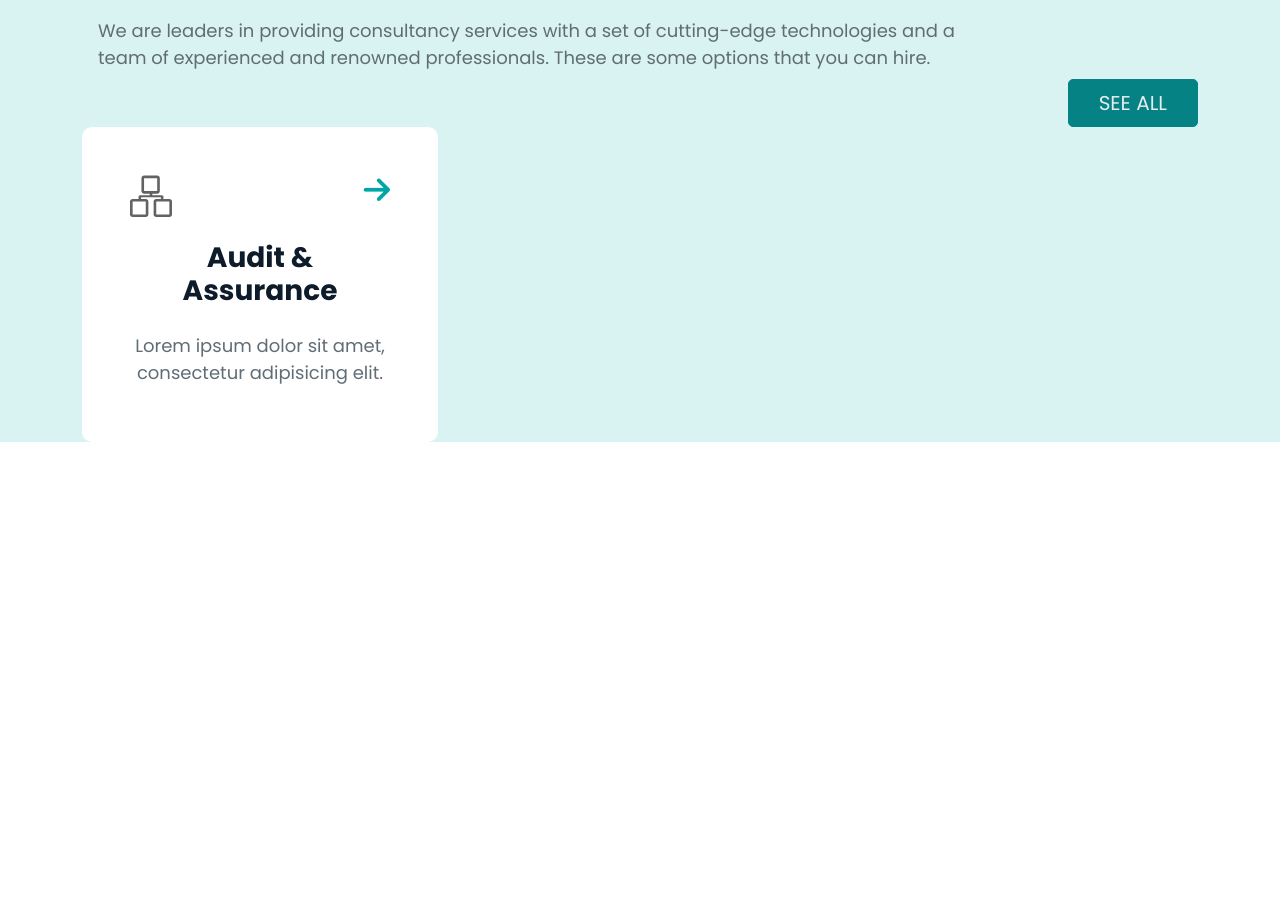
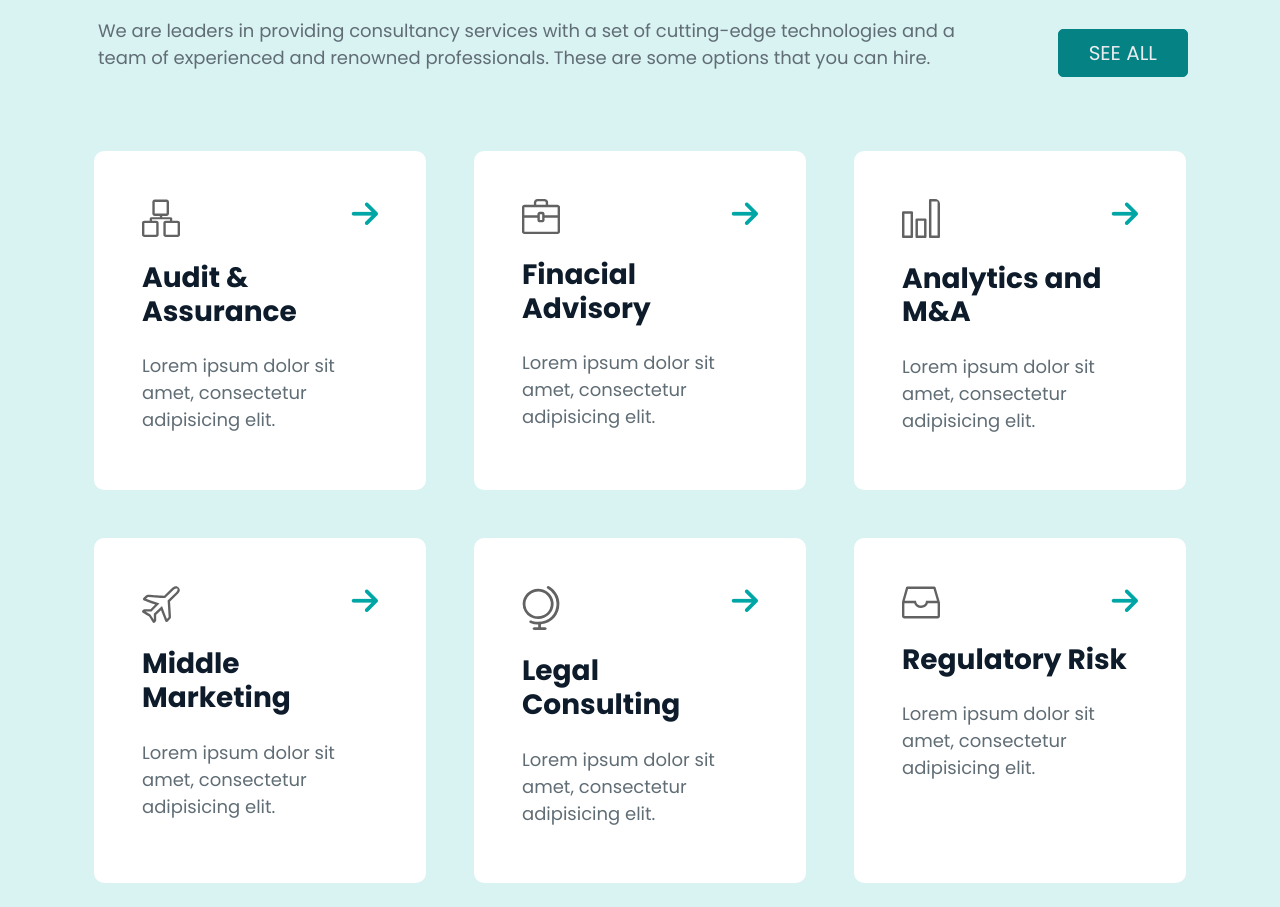
Before and after one commit to FabioCostantino84/proj-html-vuejs, a Vue app: page / in a window 1280 px wide. Shown: the part 1300-2207 px from the top of the page. Before the commit the page ends 1742 px from the top, so only its background shows below. Built offline with nearby package versions, Linux system fonts and the light colour scheme.

Commit message:
add all card MainServices

```diff
--- a/src/components/MainServices.vue
+++ b/src/components/MainServices.vue
@@ -27,22 +27,93 @@ export default {
                     </div>
                 </div>
                 <div class="col-2 d-flex justify-content-end align-items-end">
-                    <div>
+                    <div class="see_all">
                         <a class="btn" href="#" role="button">SEE ALL</a>
                     </div>
                 </div>
             </div>
 
             <div class="row">
-                <div class="col-4">
+                <div class="col-4 px-4 py-4">
                     <div class="card border-0">
                         <div class="container px-5 d-flex justify-content-between pt-5 pb-2">
                             <img src="../assets/svg/svg-1.svg" class="card-img-top" alt="svg">
                             <i class="fa-solid fa-arrow-right"></i>
                         </div>
 
-                        <div class="container text-start px-5 card-body text-center">
+                        <div class="container text-start px-5 card-body">
                             <h5>Audit & Assurance</h5>
+                            <p class="pt-3 card-text">Lorem ipsum dolor sit amet, consectetur adipisicing elit.</p>
+                        </div>
+                    </div>
+                </div>
+                <!-- /first card -->
+
+                <div class="col-4 px-4 py-4">
+                    <div class="card border-0">
+                        <div class="container px-5 d-flex justify-content-between pt-5 pb-2">
+                            <img src="../assets/svg/svg-2.svg" class="card-img-top" alt="svg">
+                            <i class="fa-solid fa-arrow-right"></i>
+                        </div>
+
+                        <div class="container text-start px-5 card-body">
+                            <h5>Finacial Advisory</h5>
+                            <p class="pt-3 card-text">Lorem ipsum dolor sit amet, consectetur adipisicing elit.</p>
+                        </div>
+                    </div>
+                </div>
+
+                <div class="col-4 px-4 py-4">
+                    <div class="card border-0">
+                        <div class="container px-5 d-flex justify-content-between pt-5 pb-2">
+                            <img src="../assets/svg/svg-3.svg" class="card-img-top" alt="svg">
+                            <i class="fa-solid fa-arrow-right"></i>
+                        </div>
+
+                        <div class="container text-start px-5 card-body">
+                            <h5>Analytics and M&A</h5>
+                            <p class="pt-3 card-text">Lorem ipsum dolor sit amet, consectetur adipisicing elit.</p>
+                        </div>
+                    </div>
+                </div>
+
+                <div class="col-4 px-4 py-4">
+                    <div class="card border-0">
+                        <div class="container px-5 d-flex justify-content-between pt-5 pb-2">
+                            <img src="../assets/svg/svg-4.svg" class="card-img-top" alt="svg">
+                            <i class="fa-solid fa-arrow-right"></i>
+                        </div>
+
+                        <div class="container text-start px-5 card-body">
+                            <h5>Middle Marketing</h5>
+                            <p class="pt-3 card-text">Lorem ipsum dolor sit amet, consectetur adipisicing elit.</p>
+                        </div>
+                    </div>
+                </div>
+
+                <div class="col-4 px-4 py-4">
+                    <div class="card border-0">
+                        <div class="container px-5 d-flex justify-content-between pt-5 pb-2">
+                            <img src="../assets/svg/svg-5.svg" class="card-img-top" alt="svg">
+                            <i class="fa-solid fa-arrow-right"></i>
+                        </div>
+
+                        <div class="container text-start px-5 card-body">
+                            <h5>Legal Consulting</h5>
+                            <p class="pt-3 card-text">Lorem ipsum dolor sit amet, consectetur adipisicing elit.</p>
+                        </div>
+                    </div>
+                </div>
+
+                <div class="col-4 px-4 py-4">
+                    <div class="card border-0">
+                        <div class="container px-5 d-flex justify-content-between pt-5 pb-2">
+                            <img src="../assets/svg/svg-6.svg" class="card-img-top" alt="svg">
+                            <i class="fa-solid fa-arrow-right"></i>
+                        </div>
+
+                        <div class="container text-start px-5 card-body">
+                            <h5>Regulatory Risk</h5>
                             <p class="pt-3 card-text">Lorem ipsum dolor sit amet, consectetur adipisicing elit.</p>
                         </div>
                     </div>
@@ -99,8 +170,14 @@ p {
     font-size: 20px;
 }
 
-.card{
+.see_all{
+    padding-right: 10px;
+    padding-bottom: 50px;
+}
+
+.card {
     border-radius: 10px;
+    height: 100%;
 }
 
 img {
```
